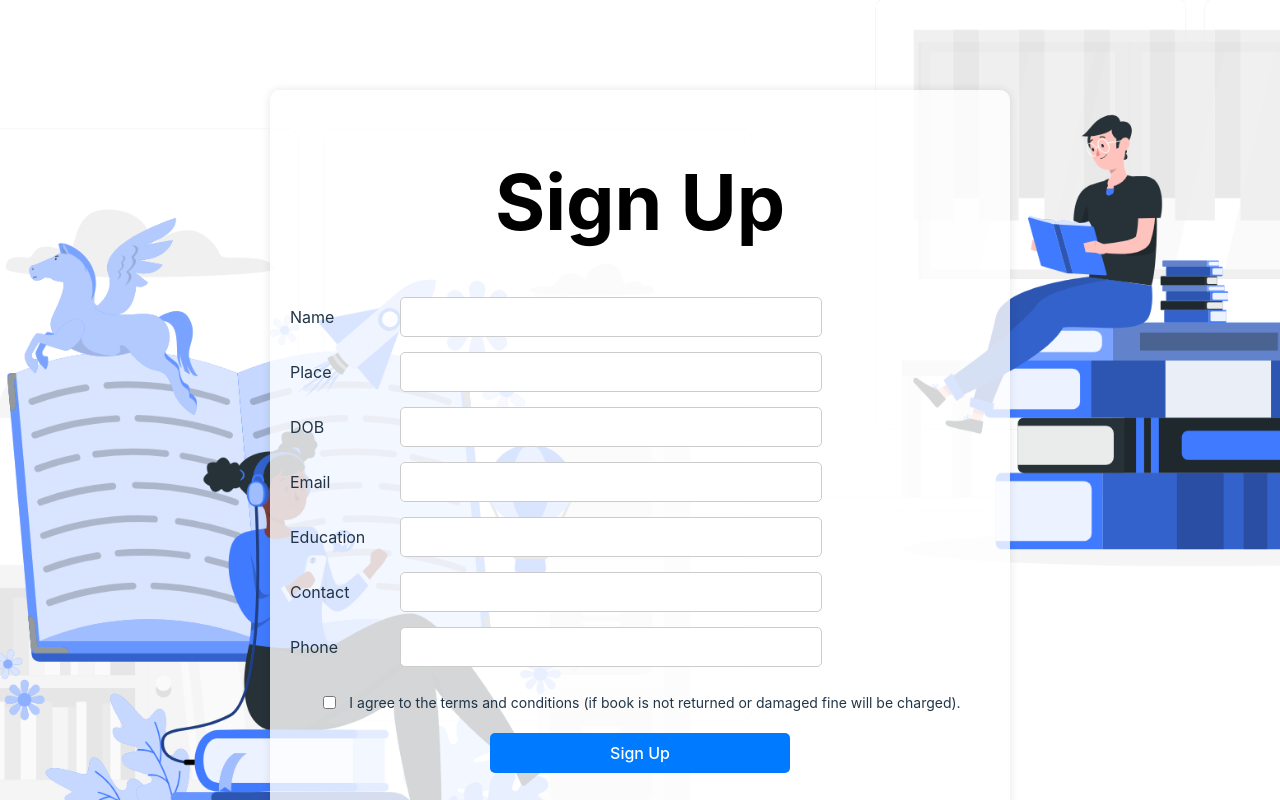
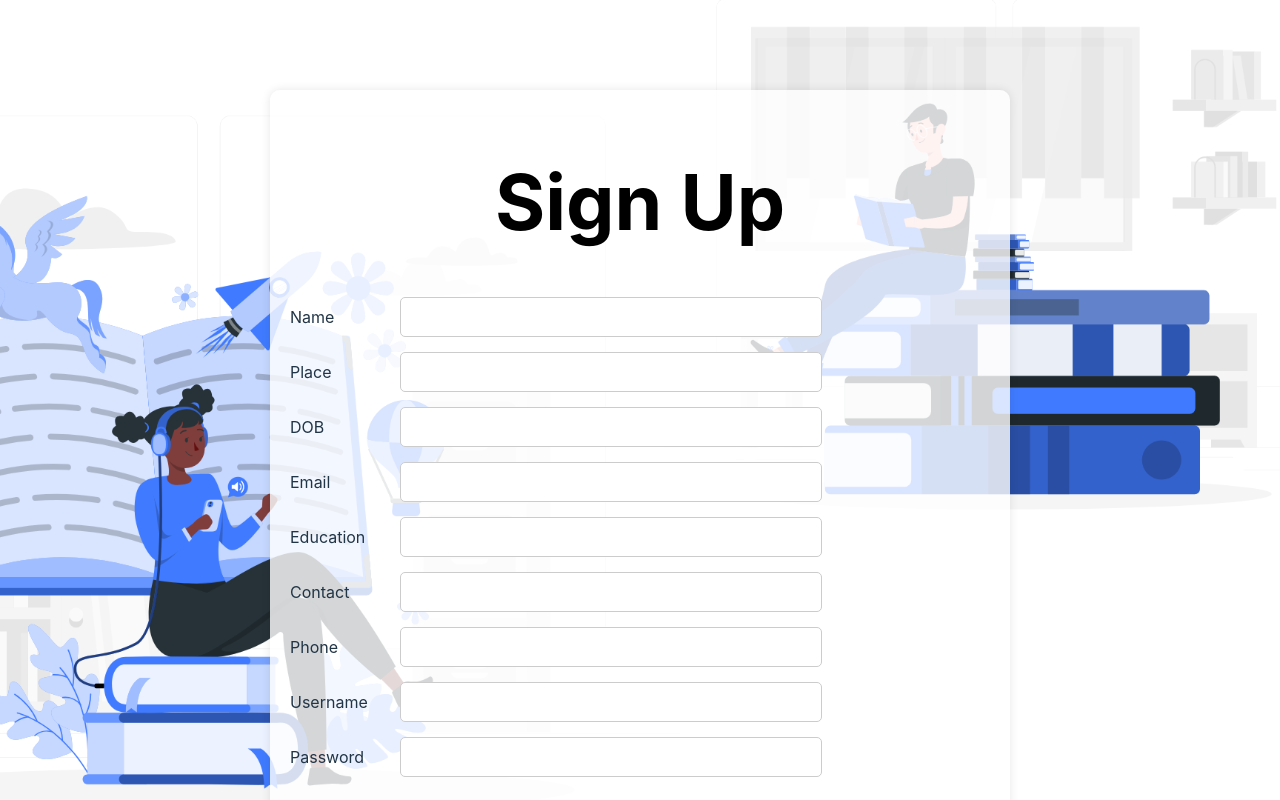
Before and after one commit to Nikitha-Pillai/internship-project, a React (Vite) app: page /signup in a window 1280 px wide. Shown: the top 800 px of the page. Built offline with nearby package versions, Linux system fonts and the light colour scheme.

Commit message:
corrected login and signup

```diff
--- a/src/component/Login.jsx
+++ b/src/component/Login.jsx
@@ -2,18 +2,18 @@ import React, { useState } from 'react';
 import './Login.css';
 
 const Login = () => {
-  const [email, setEmail] = useState('');
+  const [username, setUsername] = useState('');
   const [password, setPassword] = useState('');
   const [error, setError] = useState('');
 
   const handleSubmit = (e) => {
     e.preventDefault();
 
-    if (email === 'admin@library.com' && password === 'password') {
+    if (username === 'admin' && password === 'password') {
       console.log('Logged in');
       setError('');
     } else {
-      setError('Invalid email or password');
+      setError('Invalid username or password');
     }
   };
 
@@ -25,14 +25,14 @@ const Login = () => {
           {error && <p className="login-error">{error}</p>}
           <div className="login-form-group">
             <div className="login-label">
-              <label htmlFor="email">Email</label>
+              <label htmlFor="username">Username</label>
             </div>
             <input
-              type="email"
-              id="email"
+              type="text"
+              id="username"
               className="login-input"
-              value={email}
-              onChange={(e) => setEmail(e.target.value)}
+              value={username}
+              onChange={(e) => setUsername(e.target.value)}
               required
             />
           </div>
--- a/src/component/SignUp.jsx
+++ b/src/component/SignUp.jsx
@@ -10,13 +10,14 @@ const SignUp = () => {
   const [education, setEducation] = useState('');
   const [contact, setContact] = useState('');
   const [phone, setPhone] = useState('');
+  const [username, setUsername] = useState('');
   const [password, setPassword] = useState('');
   const [terms, setTerms] = useState(false);
 
   const handleSubmit = (e) => {
     e.preventDefault();
     // Handle form submission logic here
-    console.log('Form submitted:', { name, place, dob, email, education, contact, phone, password, terms });
+    console.log('Form submitted:', { name, place, dob, email, education, contact, phone, username, password, terms });
   };
 
   const handleCheckboxChange = (e) => {
@@ -107,6 +108,28 @@ const SignUp = () => {
             />
           </div>
 
+          <div className="signup-form-group">
+            <label htmlFor="username" className="signup-label">Username</label>
+            <input
+              type="text"
+              id="username"
+              value={username}
+              onChange={(e) => setUsername(e.target.value)}
+              className="signup-input"
+            />
+          </div>
+
+          <div className="signup-form-group">
+            <label htmlFor="password" className="signup-label">Password</label>
+            <input
+              type="password"
+              id="password"
+              value={password}
+              onChange={(e) => setPassword(e.target.value)}
+              className="signup-input"
+            />
+          </div>
+
           <div className="signup-checkbox-group">
             <input
               type="checkbox"
```
